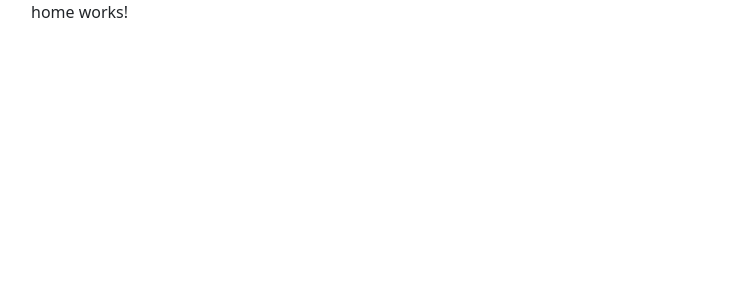
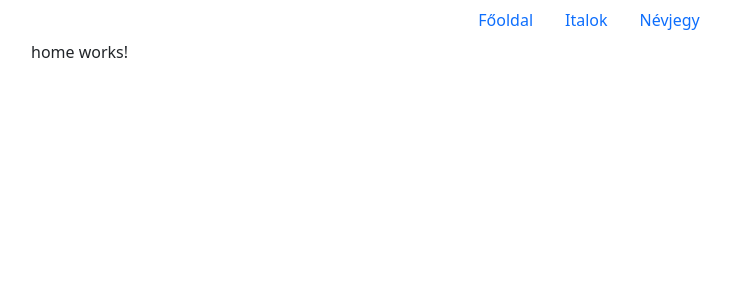
Before and after one commit to suli25-26/iin_pub_web, an Angular app: page / in a window 1280 px wide. Shown: the top 300 px of the page, without its empty margins (51-782 px from the left). Built offline with nearby package versions, Linux system fonts and the light colour scheme.

Commit message:
Navigáció (dolgozat) ok

```diff
--- a/src/app/app.component.html
+++ b/src/app/app.component.html
@@ -1,3 +1,16 @@
+
+<ul class="nav justify-content-center">
+
+  <li class="nav-item">
+    <a class="nav-link" routerLink="/home">Főoldal</a>
+  </li>
+  <li class="nav-item">
+    <a class="nav-link" routerLink="/drink">Italok</a>
+  </li>
+  <li class="nav-item">
+    <a class="nav-link" routerLink="/about">Névjegy</a>
+  </li>
+</ul>
 
 <div class="container">
   <router-outlet></router-outlet>
```
Also changed, not shown: src/app/app.component.ts (+4 -3 lines).
